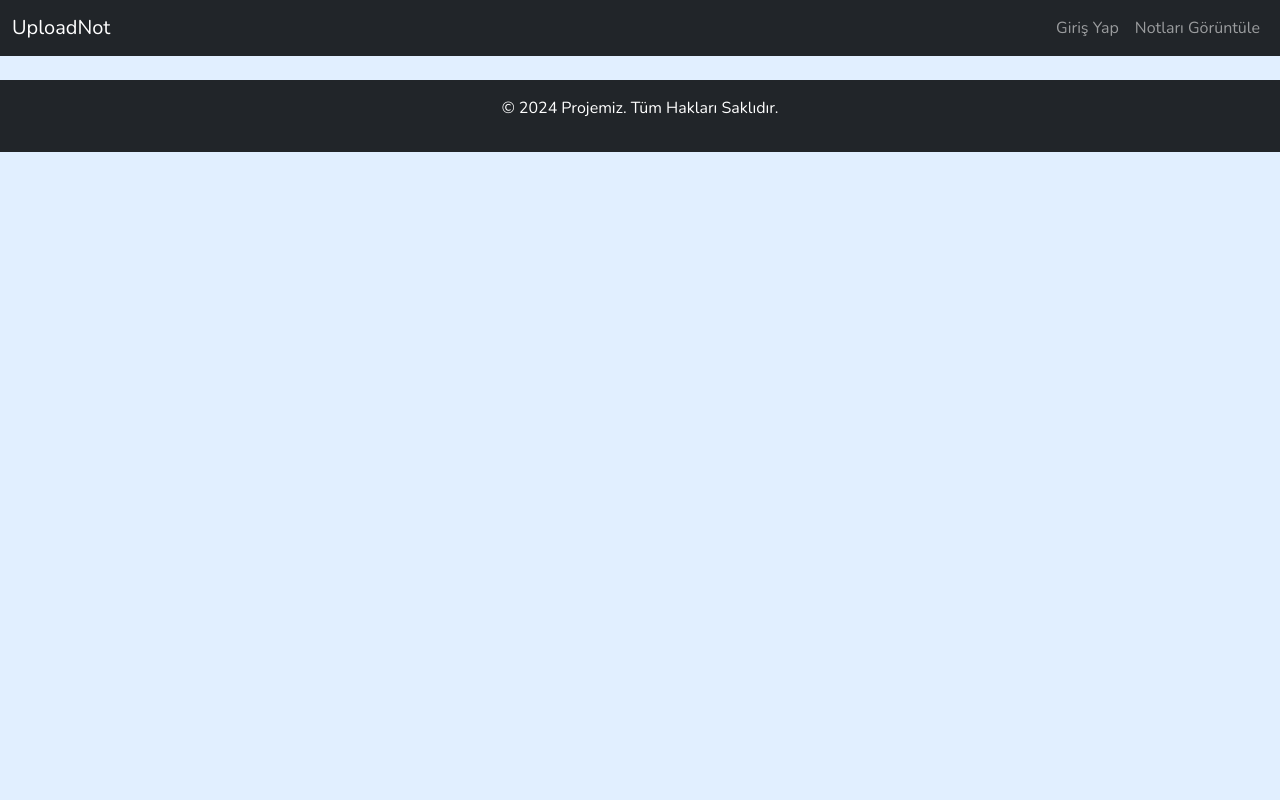
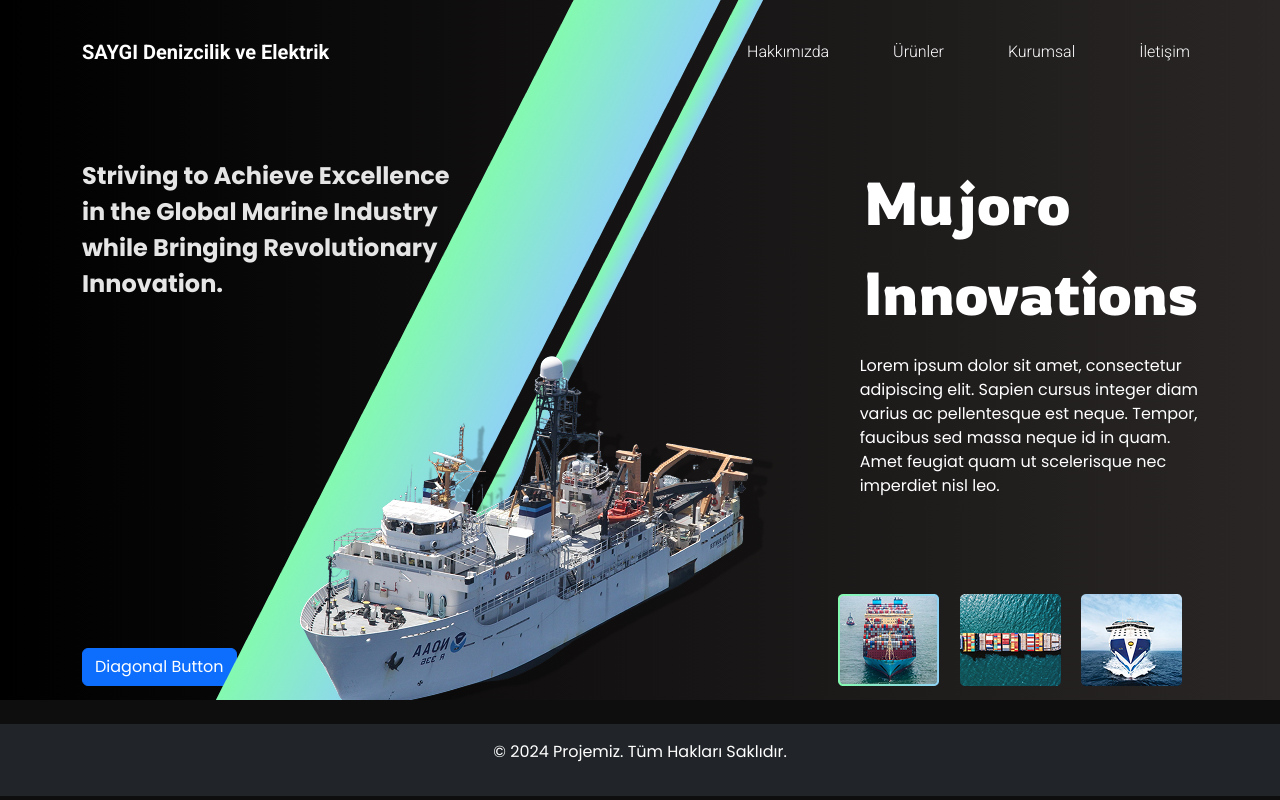
Before and after one commit to code-Beko/saygi, a Django app: template jobs/templates/base.html in a window 1280 px wide. Run offline with Django 5.2, Linux system fonts and the light colour scheme; the template is opened without the code that fills it, so the values that code supplies are empty.

Commit message:
first day

```diff
--- /dev/null
+++ b/jobs/static/css/components/navbar.css
@@ -0,0 +1,28 @@
+.line {
+    position: absolute;
+    top: -37px;
+    left: 55%;
+    transform: translateX(-50%);
+    width: auto;
+    height: auto;
+}
+
+
+.navbar-height{
+    background:linear-gradient(to right, #000000, #2a2626);
+    position: relative;
+    padding-top: 1.5rem ;
+    overflow: hidden;
+    height: 700px;
+}
+
+.navbar-text {
+   margin-top: 70px;
+}
+.double-image{
+    margin-top: 80px !important;
+    text-align: end;
+}
+.double-image img{
+    margin-right: 1rem;
+}
--- a/jobs/static/css/style.css
+++ b/jobs/static/css/style.css
@@ -1,7 +1,48 @@
 /* static/css/style.css */
 body {
-    background-color: #e1efff !important;
+    background-color: #0E0E0E !important;
   }
-  :root {
-    --bs-font-sans-serif: 'Nunito', sans-serif !important;
+:root {
+    --bs-font-sans-serif: 'Poppins', sans-serif !important;
+    --bs-emphasis-color-rgb: 255, 255, 255 !important;
+    --bs-body-color:#ffffff !important;
   }
+.roboto-family{
+    font-family: "Roboto", sans-serif;
+  }
+.rowdies-family{
+  font-family: "rowdies", sans-serif;
+}
+  .fs-10 {
+    font-size: 10px;
+  }
+  .fs-11 {
+    font-size: 11px;
+  }
+  .fs-12 {
+    font-size: 12px;
+  }
+  .fs-13 {
+    font-size: 13px;
+  }
+  .fs-14 {
+    font-size: 14px;
+  }
+  .fs-15 {
+    font-size: 15px;
+  }
+  .fs-16 {
+    font-size: 16px;
+  }
+  .fs-17 {
+    font-size: 17px;
+  }
+  .fs-18 {
+    font-size: 18px;
+  }
+  .fs-19 {
+    font-size: 19px;
+  }
+  .fs-20 {
+    font-size: 20px;
+  }
--- a/jobs/templates/base.html
+++ b/jobs/templates/base.html
@@ -13,14 +13,16 @@
         {% load static %}
         <!-- style.css dosyasını ekliyoruz -->
         <link rel="stylesheet" href="{% static 'css/style.css' %}">
+        <link rel="stylesheet" href="{% static 'css/components/navbar.css' %}">
         <!-- Bootstrap CSS -->
         <link href="https://cdn.jsdelivr.net/npm/bootstrap@5.3.2/dist/css/bootstrap.min.css"
               rel="stylesheet">
         <!-- Font bağlantıları -->
         <link rel="preconnect" href="https://fonts.googleapis.com">
         <link rel="preconnect" href="https://fonts.gstatic.com" crossorigin>
-        <link href="https://fonts.googleapis.com/css2?family=Nunito:ital,wght@0,200..1000;1,200..1000&display=swap"
-              rel="stylesheet">
+        <link href="https://fonts.googleapis.com/css2?family=Rowdies:wght@300;400;700&display=swap" rel="stylesheet">
+        <link href="https://fonts.googleapis.com/css2?family=Poppins:wght@300;400;500;600;700;800;900&display=swap" rel="stylesheet">
+        <link href="https://fonts.googleapis.com/css2?family=Roboto:ital,wght@0,100..900;1,100..900&display=swap" rel="stylesheet">
         <!-- Jquery Linki-->
         <link rel="manifest" href="{% static 'js/manifest.json' %}">
 
--- a/jobs/templates/components/navbar.html
+++ b/jobs/templates/components/navbar.html
@@ -1,61 +1,86 @@
-<nav class="navbar navbar-expand-lg navbar-dark bg-dark">
-    <div class="container-fluid">
-        <a class="navbar-brand" href="{% url 'index' %}">UploadNot</a>
-        <button class="navbar-toggler"
-                type="button"
-                data-bs-toggle="collapse"
-                data-bs-target="#navbarNav"
-                aria-controls="navbarNav"
-                aria-expanded="false"
-                aria-label="Toggle navigation">
-            <span class="navbar-toggler-icon"></span>
-        </button>
-        {% if user.is_authenticated %}
+{% load static %}
+<div class="navbar-height">
+    <div class="navbar navbar-expand-lg">
+        <div class="container">
+            <a class="navbar-brand roboto-family fw-bold" href="{% url 'index' %}">SAYGI Denizcilik ve Elektrik</a>
             <div class="collapse navbar-collapse" id="navbarNav">
-                <ul class="navbar-nav">
+                <ul class="navbar-nav ms-auto gap-5">
                     <li class="nav-item">
-                        <a class="nav-link">Profil</a>
+                        <a class="nav-link roboto-family fs-14 text-white fw-light">Hakkımızda</a>
                     </li>
-                    <li class="nav-item dropdown">
-                        <a class="nav-link dropdown-toggle"
-                           href="#"
-                           role="button"
-                           data-bs-toggle="dropdown"
-                           aria-expanded="false">Notlar</a>
-                        <ul class="dropdown-menu">
-                            <li>
-                                <a class="dropdown-item">Not Ekle</a>
-                            </li>
-                            <li>
-                                <a class="dropdown-item" >Paylaşılan Notlar</a>
-                            </li>
-                            <li>
-                                <a class="dropdown-item" >Ders Notları</a>
-                            </li>
-                        </ul>
+                    <li class="nav-item">
+                        <a class="nav-link roboto-family fs-14 text-white fw-light">Ürünler</a>
                     </li>
-                </ul>
-                <!-- Eğer kullanıcı giriş yapmışsa -->
-                <ul class="navbar-nav ms-auto">
                     <li class="nav-item">
-                        <a class="nav-link" >Çıkış Yap</a>
+                        <a class="nav-link roboto-family fs-14 text-white fw-light">Kurumsal</a>
+                    </li>
+                    <li class="nav-item">
+                        <a class="nav-link roboto-family fs-14 text-white fw-light">İletişim</a>
                     </li>
                 </ul>
             </div>
-        {% else %}
-            <!-- Kullanıcı giriş yapmamışsa -->
-            <div class="collapse navbar-collapse" id="navbarNav">
-                <ul class="navbar-nav ms-auto">
-                    <li class="nav-item">
-                        <a class="nav-link" >Giriş Yap</a>  <!-- Giriş Yap bağlantısı -->
-                    </li>
-                </ul>
-                <ul class="navbar-nav">
-                    <li class="nav-item">
-                        <a class="nav-link" >Notları Görüntüle</a>  <!-- Giriş Yap bağlantısı -->
-                    </li>
-                </ul>
+        </div>
+    </div>
+    <div class="line">
+        <img width="auto"
+             height="auto"
+             alt="line"
+             src="{% static 'images/line.png' %}">
+    </div>
+    <div class="container navbar-text">
+        <div class="row">
+            <div class="col-6 text-start fw-bold"
+                 style="font-size:24px;
+                        color:#E5E5E5">
+                <p>
+                    Striving to Achieve Excellence
+                    <br />
+                    in the Global Marine Industry
+                    <br />
+                    while Bringing Revolutionary
+                    <br />
+                    Innovation.
+                </p>
             </div>
-        {% endif %}
+            <div class="col-6 d-flex flex-wrap justify-content-end ">
+                <p class="rowdies-family" style="font-size:60px;">
+                    Mujoro
+                    <br />
+                    Innovations
+                </p>
+                <p>
+                    Lorem ipsum dolor sit amet, consectetur
+                    <br />
+                    adipiscing elit. Sapien cursus integer diam
+                    <br />
+                    varius ac pellentesque est neque. Tempor,
+                    <br />
+                    faucibus sed massa neque id in quam.
+                    <br />
+                    Amet feugiat quam ut scelerisque nec
+                    <br />
+                    imperdiet nisl leo.
+                </p>
+            </div>
+            <div class="col-6 text-start mt-auto">
+                <button class="btn btn-primary diagonal-btn">Diagonal Button</button>
+            </div>
+            <div class="col-6 double-image ">
+                <div>
+                    <img width="auto"
+                         height="auto"
+                         alt="line"
+                         src="{% static 'images/ship-1.png' %}">
+                    <img width="auto"
+                         height="auto"
+                         alt="line"
+                         src="{% static 'images/ship-2.png' %}">
+                    <img width="auto"
+                         height="auto"
+                         alt="line"
+                         src="{% static 'images/ship-3.png' %}">
+                </div>
+            </div>
+        </div>
     </div>
-</nav>
+</div>
```
Also changed, not shown: jobs/static/images/line.png (added), jobs/static/images/ship-1.png (added), jobs/static/images/ship-2.png (added), jobs/static/images/ship-3.png (added), jobs/static/images/ship.png (added).
